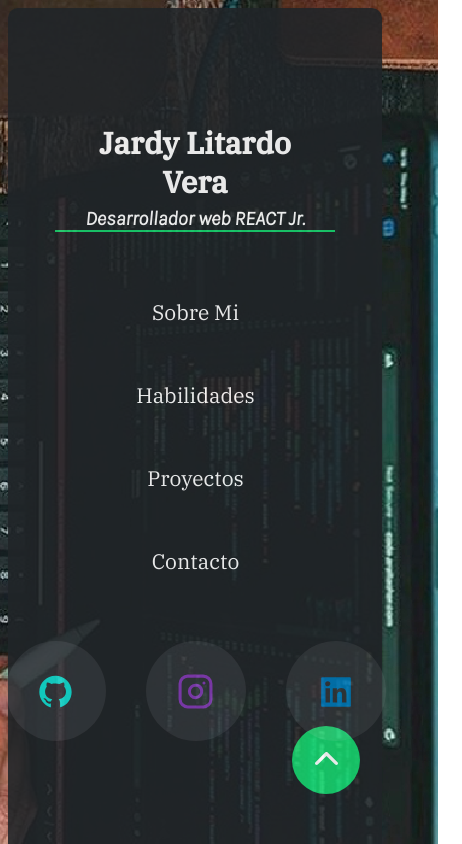
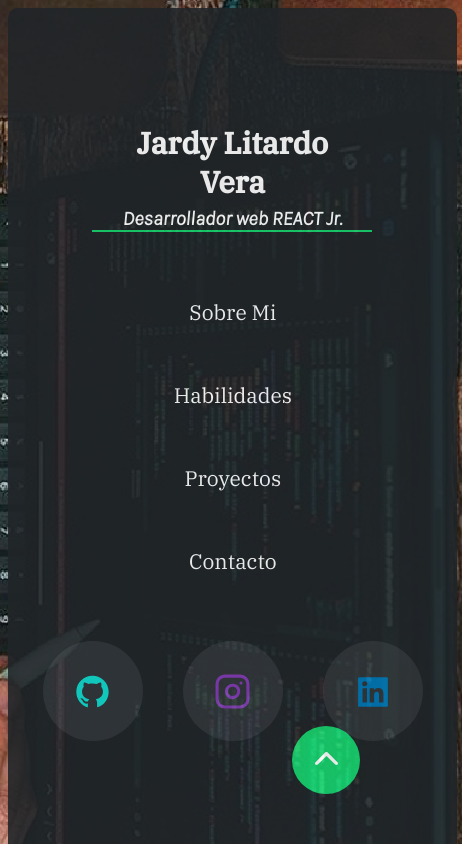
Before and after one commit to Litardo-Jardy/Portafolio-Web, a React (Vite) app: page / in a window 390 px wide. Shown: the top 844 px of the page, 462 px wide, since content can reach past the window. Built offline with nearby package versions, Linux system fonts and the light colour scheme.

Commit message:
Responsive desing Tree

```diff
--- a/src/Contents-css/global.css
+++ b/src/Contents-css/global.css
@@ -24,4 +24,4 @@ body{
 
   @media (max-width:510px){
     .Container_One{
-    width: 100%;}}
+    width: 120%;}}
```
